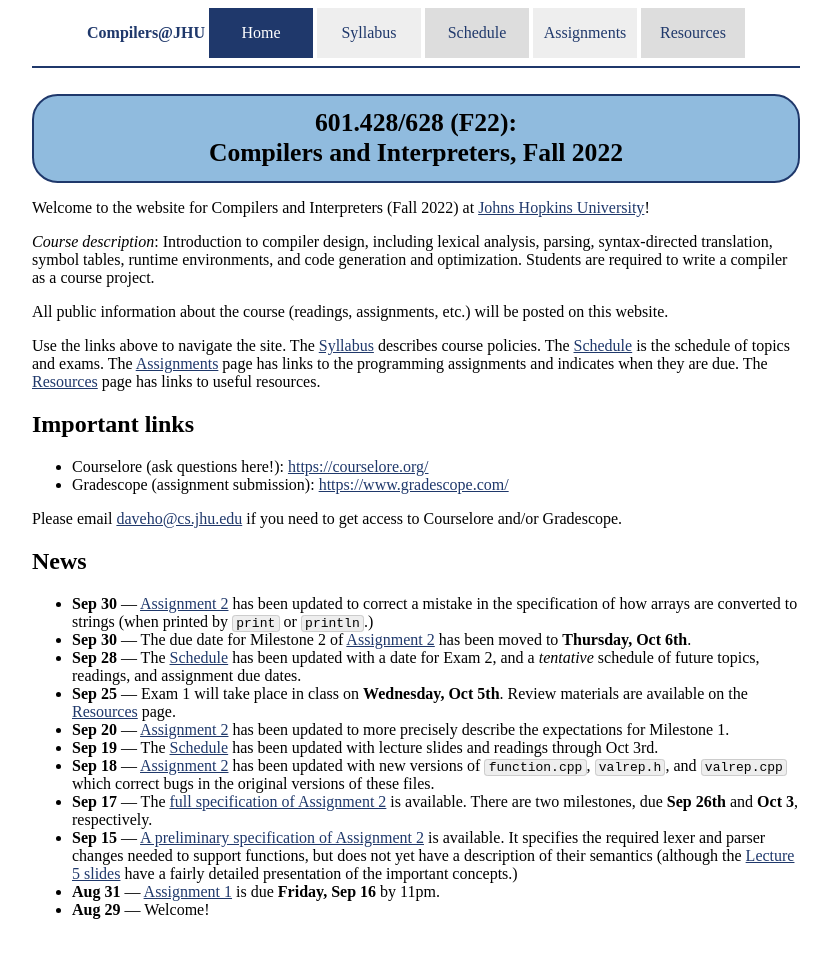
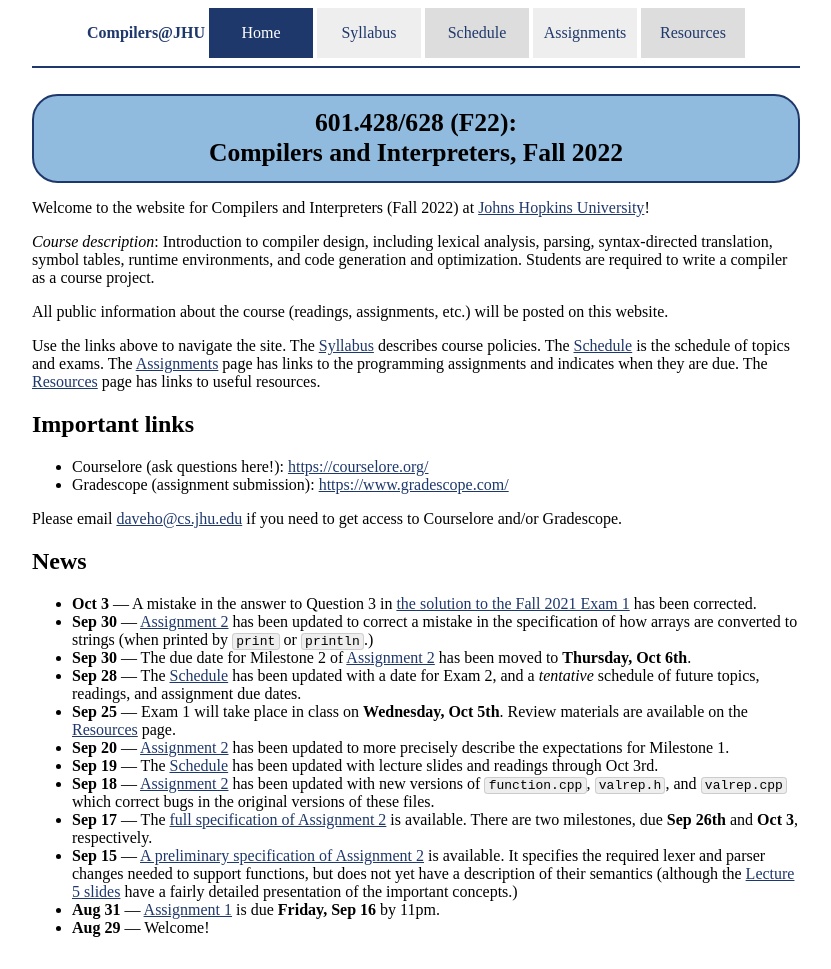
Before and after one commit to jhucompilers/fall2022, a Jekyll site: the page built from index.md, in a window 1280 px wide. Shown: the whole page, without its empty margins (224-1055 px from the left). Built offline with Jekyll 4.4.1, drawn with Linux system fonts in a browser that asks for light colours.

Commit message:
fix mistake in ref soln to fall 2021 exam 1

```diff
--- a/index.md
+++ b/index.md
@@ -31,6 +31,9 @@ and/or Gradescope.
 
 ## News
 
+* **Oct 3** — A mistake in the answer to Question 3 in
+  [the solution to the Fall 2021 Exam 1](resources/exam01-fall2021-solution.pdf)
+  has been corrected.
 * **Sep 30** — [Assignment 2](assign/assign02.html) has been updated to correct
   a mistake in the specification of how arrays are converted to strings
   (when printed by `print` or `println`.)
```
Also changed, not shown: 1 other file.
